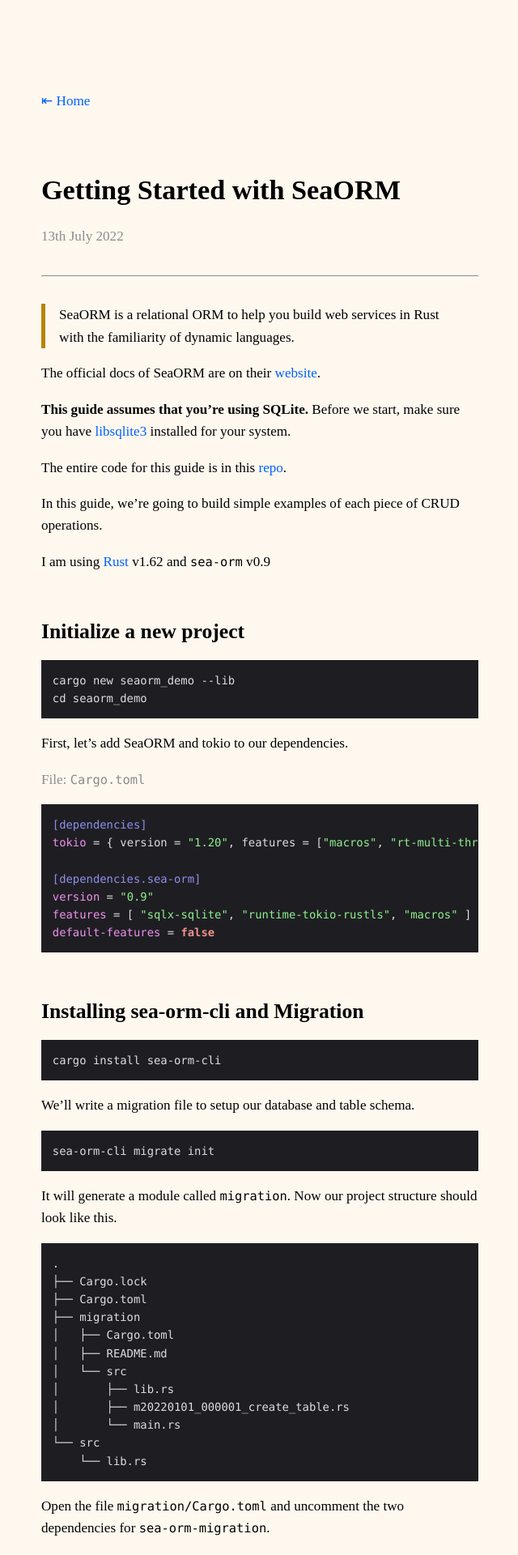
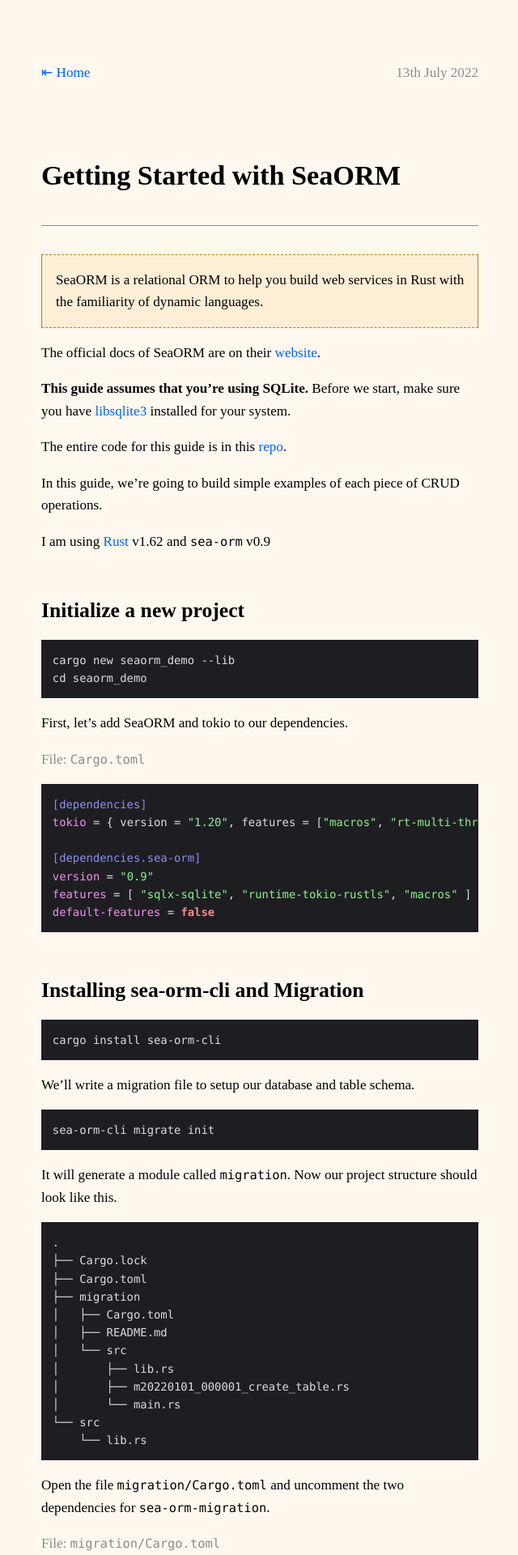
Before and after one commit to anshulxyz/anshulxyz.github.io, a Jekyll site: the page built from _posts/2022-07-13-getting-started-seaorm.md, in a window 1280 px wide. Shown: the top 1920 px of the page at 81% size, without its empty margins (319-959 px from the left). Built offline with Jekyll 4.4.1, drawn with Linux system fonts in a browser that asks for light colours; nearby versions of some CDN libraries.

Commit message:
Add date to right-top corner of posts

```diff
--- a/_layouts/post.html
+++ b/_layouts/post.html
@@ -3,11 +3,21 @@
 {% include head.html %}
 
 <body>
-  {% include footer.html %}
   <div class="container">
     <div>
+      <div style="width: 100%; display: table;">
+        <div style="display: table-row">
+          <div style="width: 400px; display: table-cell;">
+            <a href="/">&larrb; Home</a>
+          </div>
+          <div style="display: table-cell; text-align: right;">
+            <p class="muted">{{ page.date | date_to_long_string: "ordinal" }}</p>
+          </div>
+        </div>
+      </div>
+    </div>
+    <div>
       <h1>{{ page.title }}</h1>
-      <p class="muted">{{ page.date | date_to_long_string: "ordinal" }}</p>
       <hr/>
     </div>
     <div>
--- a/_sass/main.scss
+++ b/_sass/main.scss
@@ -65,9 +65,11 @@
 }
 
 blockquote {
-  margin-left: 0;
+  margin: 0;
   padding-left: 1rem;
-  border-left: 0.3rem solid $color-amber-3;
+  background: lighten($color-amber-2, 7%);
+  border: 1px solid $color-amber-3;
+  border-style: dashed solid;
 }
 
 .footnotes {
```
Also changed, not shown: _drafts/fp-scala.md (renamed from _drafts/fp.md, +1 -0 lines), index.md (+0 -7 lines).
